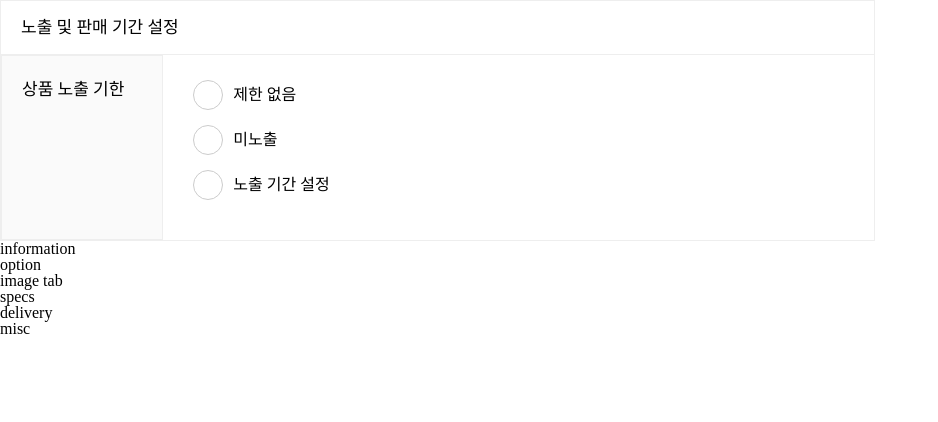
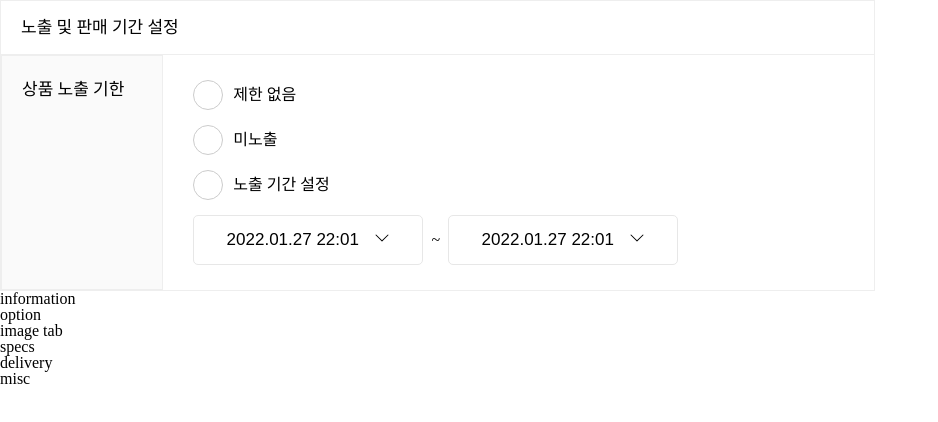
Before and after one commit to wanted-pre-onboading-10/sirloin-admin-page, a React (Create React App) app: page / in a window 1280 px wide. Shown: the top 422 px of the page, without its empty margins (0-938 px from the left). Built offline with nearby package versions, Linux system fonts and the light colour scheme.

Commit message:
add: 날짜 결정 버튼 UI및 애니메이션 구현

```diff
--- a/package.json
+++ b/package.json
@@ -3,6 +3,7 @@
   "version": "0.1.0",
   "private": true,
   "dependencies": {
+    "date-fns": "^2.28.0",
     "prop-types": "^15.8.1",
     "react": "^17.0.2",
     "react-datepicker": "^4.6.0",
--- /dev/null
+++ b/src/pages/product-registration/period/customInput.js
@@ -0,0 +1,46 @@
+// input 공통컴포넌트 완성시 삭제
+import { forwardRef } from 'react';
+import styled from 'styled-components';
+import propTypes from 'prop-types';
+import { ReactComponent as ChevronDown } from 'assets/images/chevron-down.svg';
+
+const CustomInput = forwardRef(({ onClick, value, isCalendarOpen }, ref) => (
+  <Input ref={ref} onClick={onClick} type="button">
+    <Content>
+      {value}
+      <IconContainer isCalendarOpen={isCalendarOpen}>
+        <ChevronDown />
+      </IconContainer>
+    </Content>
+  </Input>
+));
+
+CustomInput.propTypes = {
+  onClick: propTypes.func.isRequired,
+  value: propTypes.string.isRequired,
+  isCalendarOpen: propTypes.bool.isRequired,
+};
+
+const Input = styled.button`
+  width: 230px;
+  height: 50px;
+  border: 1px solid ${({ theme }) => theme.colors.gray_3};
+  border-radius: 5px;
+  background-color: ${({ theme }) => theme.colors.white};
+  font-size: 17px;
+`;
+
+const Content = styled.div`
+  display: flex;
+  justify-content: center;
+`;
+
+const IconContainer = styled.div`
+  /* position: relative; */
+  margin-left: 15px;
+  transition: ease 500ms;
+  transform: ${({ isCalendarOpen }) =>
+    isCalendarOpen ? 'translateY(-5px) rotate(0.5turn) ' : ''};
+`;
+
+export default CustomInput;
--- a/src/pages/product-registration/period/period.js
+++ b/src/pages/product-registration/period/period.js
@@ -1,11 +1,22 @@
 import { useState } from 'react';
+import ReactDatePicker, { registerLocale } from 'react-datepicker';
+import ko from 'date-fns/locale/ko';
 import Radio from 'components/radio';
-import DatePicker from 'pages/product-registration/period/datePicker';
+import CustomInput from 'pages/product-registration/period/customInput';
 import * as S from 'pages/product-registration/period/period.style';
+import 'react-datepicker/dist/react-datepicker.css';
 
 function Period() {
   const [startDate, setStartDate] = useState(new Date());
   const [endDate, setEndDate] = useState(new Date());
+  const [CalendarOpen, setCalendarOpen] = useState([false, false]);
+
+  const changeCalendarState = index =>
+    setCalendarOpen(prev => {
+      const arr = [...prev];
+      arr[index] = !arr[index];
+      return arr;
+    });
 
   return (
     <S.Container>
@@ -16,10 +27,38 @@ function Period() {
           <Radio radioName="exposure" id="noLimit" value="제한 없음" checked />
           <Radio radioName="exposure" id="noExposure" value="미노출" />
           <Radio radioName="exposure" id="settingTerm" value="노출 기간 설정" />
+          <S.DatePickerContainer>
+            <ReactDatePicker
+              selected={startDate}
+              onChange={date => setStartDate(date)}
+              selectsStart
+              startDate={startDate}
+              locale={ko}
+              dateFormat="yyyy.MM.dd  yy:MM"
+              customInput={<CustomInput isCalendarOpen={CalendarOpen[0]} />}
+              onCalendarOpen={() => changeCalendarState(0)}
+              onCalendarClose={() => changeCalendarState(0)}
+            />
+            <S.Separator>~</S.Separator>
+            <ReactDatePicker
+              selected={endDate}
+              onChange={date => setEndDate(date)}
+              selectsEnd
+              startDate={startDate}
+              minDate={startDate}
+              locale={ko}
+              dateFormat="yyyy.MM.dd  yy:MM"
+              customInput={<CustomInput isCalendarOpen={CalendarOpen[1]} />}
+              onCalendarOpen={() => changeCalendarState(1)}
+              onCalendarClose={() => changeCalendarState(1)}
+            />
+          </S.DatePickerContainer>
         </S.RowContent>
       </S.Row>
     </S.Container>
   );
 }
 
+registerLocale('ko', ko);
+
 export default Period;
--- a/src/pages/product-registration/period/period.style.js
+++ b/src/pages/product-registration/period/period.style.js
@@ -32,3 +32,17 @@ export const RowContent = styled.div`
   flex: 5.41;
   padding: 25px 30px;
 `;
+
+export const DatePickerContainer = styled.div`
+  display: flex;
+  flex-direction: row;
+  align-items: center;
+  justify-content: flex-start;
+  width: 485px;
+`;
+
+export const Separator = styled.p`
+  display: flex;
+  justify-content: center;
+  width: 100%;
+`;
```
Also changed, not shown: .eslintrc.json, src/assets/images/chevron-down.svg (added), 1 other file (tests, documents, lock files or other folders).
